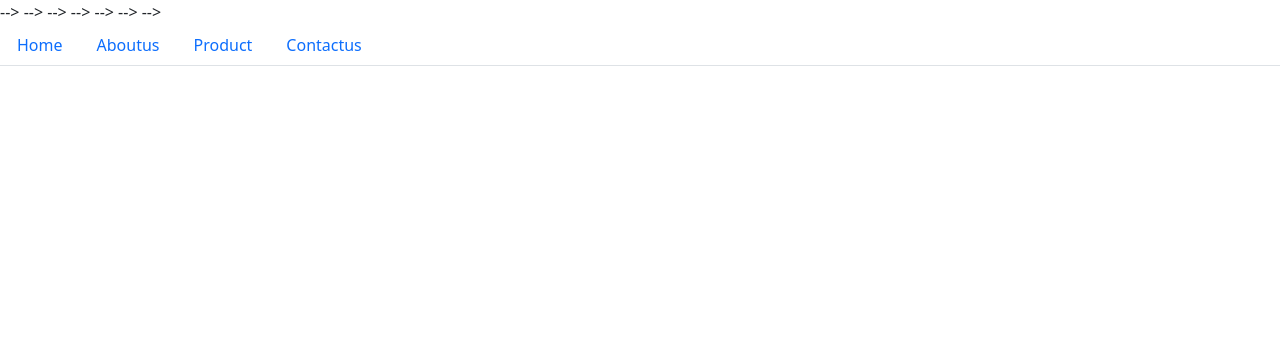
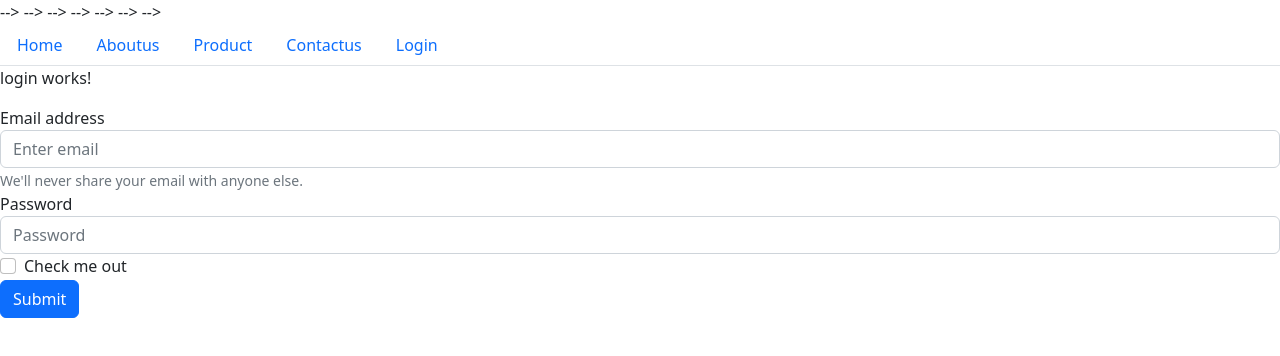
Before and after one commit to pradnya12121/angularapp, an Angular app: page /login in a window 1280 px wide. Before the commit this address led to /. Shown: the top 356 px of the page. Built offline with nearby package versions, Linux system fonts and the light colour scheme.

Commit message:
25_11_update Login
25_11_update Login

```diff
--- a/src/app/app-routing.module.ts
+++ b/src/app/app-routing.module.ts
@@ -3,12 +3,17 @@
 import { AboutusComponent } from './aboutus/aboutus.component';
 import { ContactusComponent } from './contactus/contactus.component';
 import { HomeComponent } from './home/home.component';
+import { LoginComponent } from './login/login.component';
 import { ProductComponent } from './product/product.component';
 
-const routes: Routes = [{path:'aboutus' ,component:AboutusComponent},
+const routes: Routes = [
+  {path:'',redirectTo:'login',pathMatch:'full'},
+  {path:'aboutus' ,component:AboutusComponent},
 {path:'home' ,component: HomeComponent},
 {path:'product',component:ProductComponent},
-{path:'contactus',component:ContactusComponent}
+{path:'contactus',component:ContactusComponent},
+{path:'login' , component:LoginComponent}
+
 ];
 
 @NgModule({
--- a/src/app/app.component.html
+++ b/src/app/app.component.html
@@ -141,5 +141,6 @@
   <li class="nav-item"><a class="nav-link" routerLink="aboutus/">Aboutus</a></li>
   <li class="nav-item"><a class="nav-link" routerLink="product/">Product</a></li>
   <li class="nav-item"><a class="nav-link"  routerLink="contactus/">Contactus</a></li>
+  <li class="nav-item"><a class="nav-link"  routerLink="login/">Login</a></li>
  </ul>
  <router-outlet></router-outlet>
--- a/src/app/login/login.component.html
+++ b/src/app/login/login.component.html
@@ -1 +1,18 @@
 <p>login works!</p>
+
+<form>
+    <div class="form-group">
+      <label for="exampleInputEmail1">Email address</label>
+      <input type="email" class="form-control" id="exampleInputEmail1" aria-describedby="emailHelp" placeholder="Enter email">
+      <small id="emailHelp" class="form-text text-muted">We'll never share your email with anyone else.</small>
+    </div>
+    <div class="form-group">
+      <label for="exampleInputPassword1">Password</label>
+      <input type="password" class="form-control" id="exampleInputPassword1" placeholder="Password">
+    </div>
+    <div class="form-check">
+      <input type="checkbox" class="form-check-input" id="exampleCheck1">
+      <label class="form-check-label" for="exampleCheck1">Check me out</label>
+    </div>
+    <button type="submit" class="btn btn-primary">Submit</button>
+  </form>
```
